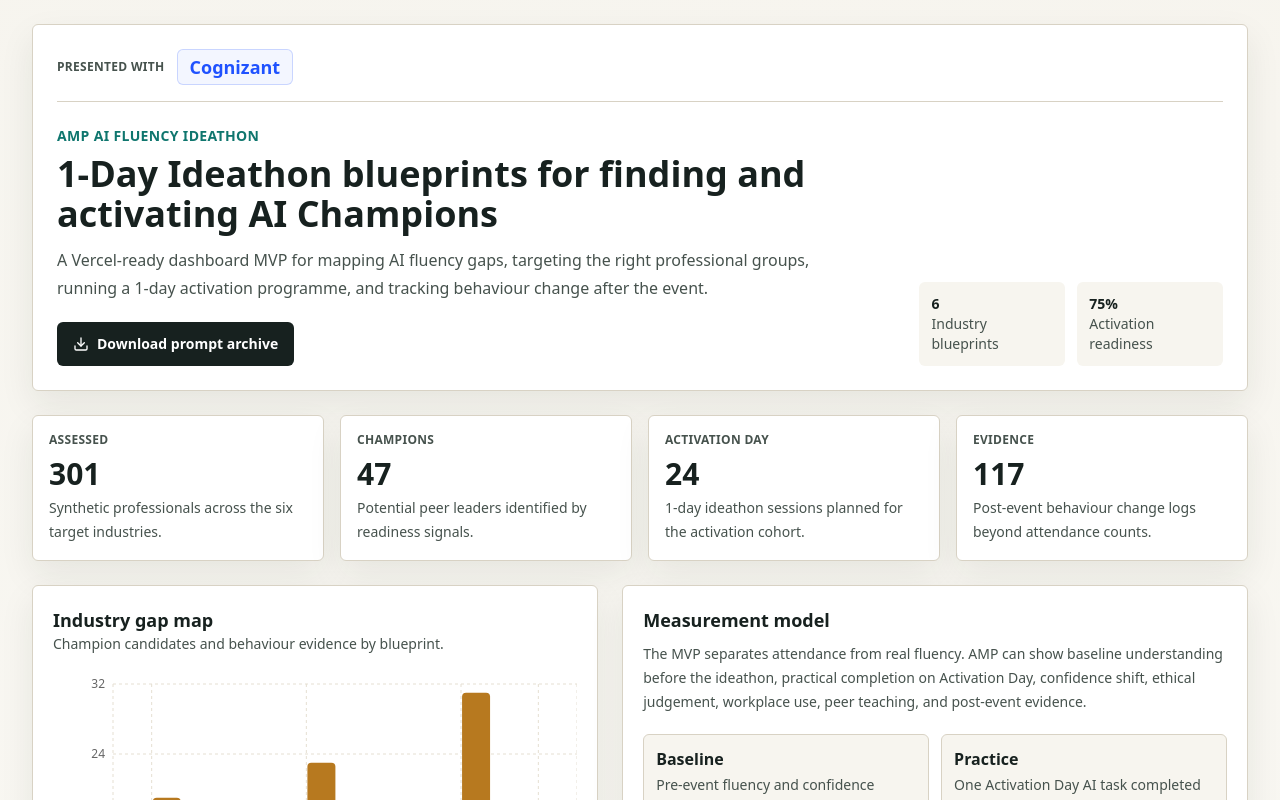
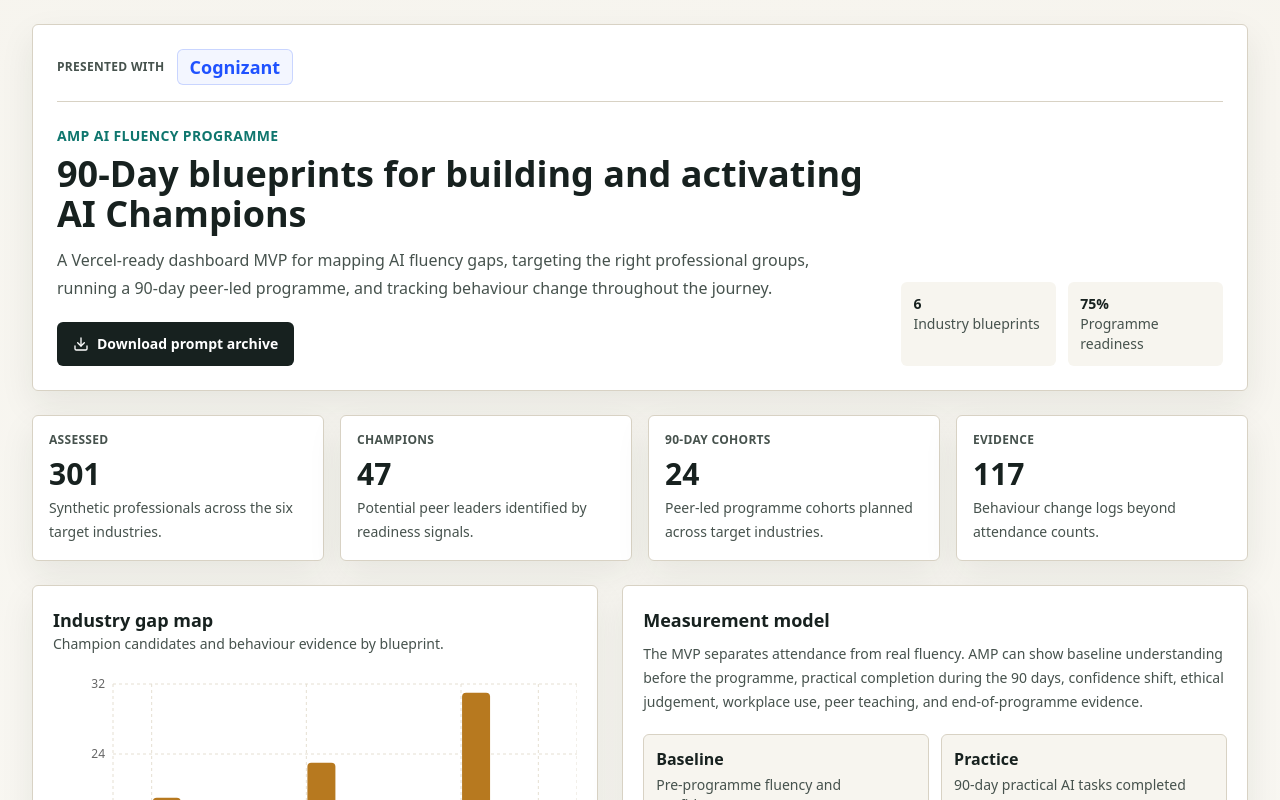
Before and after one commit to dansyar/AMP, a Next.js app: page / in a window 1280 px wide. Shown: the top 800 px of the page. Built offline with nearby package versions, Linux system fonts and the light colour scheme.

Commit message:
Restore 90-day programme dashboard framing

```diff
--- a/app/page.tsx
+++ b/app/page.tsx
@@ -24,15 +24,15 @@ export default function Home() {
         <div className="flex flex-col gap-6 lg:flex-row lg:items-end lg:justify-between">
           <div>
             <p className="text-sm font-semibold uppercase tracking-wide text-mint">
-              AMP AI Fluency Ideathon
+              AMP AI Fluency Programme
             </p>
             <h1 className="mt-2 max-w-4xl text-3xl font-semibold text-ink sm:text-4xl">
-              1-Day Ideathon blueprints for finding and activating AI Champions
+              90-Day blueprints for building and activating AI Champions
             </h1>
             <p className="mt-3 max-w-3xl text-base leading-7 text-slate">
               A Vercel-ready dashboard MVP for mapping AI fluency gaps, targeting the
-              right professional groups, running a 1-day activation programme, and
-              tracking behaviour change after the event.
+              right professional groups, running a 90-day peer-led programme, and
+              tracking behaviour change throughout the journey.
             </p>
             <a
               className="focus-ring mt-5 inline-flex items-center gap-2 rounded-md bg-ink px-4 py-3 text-sm font-semibold text-white"
@@ -52,7 +52,7 @@ export default function Home() {
             </div>
             <div className="rounded-md bg-paper p-3">
               <p className="font-semibold text-ink">{overviewStats.averageScalingReadiness}%</p>
-              <p className="text-slate">Activation readiness</p>
+              <p className="text-slate">Programme readiness</p>
             </div>
           </div>
         </div>
@@ -70,14 +70,14 @@ export default function Home() {
           caption="Potential peer leaders identified by readiness signals."
         />
         <MetricCard
-          label="Activation Day"
+          label="90-Day Cohorts"
           value={overviewStats.sessionsPlanned}
-          caption="1-day ideathon sessions planned for the activation cohort."
+          caption="Peer-led programme cohorts planned across target industries."
         />
         <MetricCard
           label="Evidence"
           value={overviewStats.behaviourEvidenceLogged}
-          caption="Post-event behaviour change logs beyond attendance counts."
+          caption="Behaviour change logs beyond attendance counts."
         />
       </section>
 
@@ -88,16 +88,16 @@ export default function Home() {
           <h2 className="text-lg font-semibold text-ink">Measurement model</h2>
           <p className="mt-2 text-sm leading-6 text-slate">
             The MVP separates attendance from real fluency. AMP can show baseline
-            understanding before the ideathon, practical completion on Activation Day,
+            understanding before the programme, practical completion during the 90 days,
             confidence shift, ethical judgement, workplace use, peer teaching, and
-            post-event evidence.
+            end-of-programme evidence.
           </p>
           <div className="mt-5 grid gap-3 sm:grid-cols-2">
             {[
-              ["Baseline", "Pre-event fluency and confidence"],
-              ["Practice", "One Activation Day AI task completed"],
+              ["Baseline", "Pre-programme fluency and confidence"],
+              ["Practice", "90-day practical AI tasks completed"],
               ["Ethics", "Privacy and accountability judgement"],
-              ["Behaviour", "Post-event use at work or in community"],
+              ["Behaviour", "Logged use at work or in community"],
               ["Teaching", "Peer session or shared workflow"],
               ["Scale", "Champion readiness by industry"],
             ].map(([title, description]) => (
@@ -115,7 +115,7 @@ export default function Home() {
           <div>
             <h2 className="text-xl font-semibold text-ink">Industry AI Fluency Blueprints</h2>
             <p className="text-sm text-slate">
-              Each blueprint has a target age/career group, Champion model, 1-day ideathon, and post-event measurement plan.
+              Each blueprint has a target age/career group, Champion model, 90-day programme, and behaviour measurement plan.
             </p>
           </div>
           <div className="flex gap-2 text-xs font-semibold uppercase tracking-wide text-slate">
```
